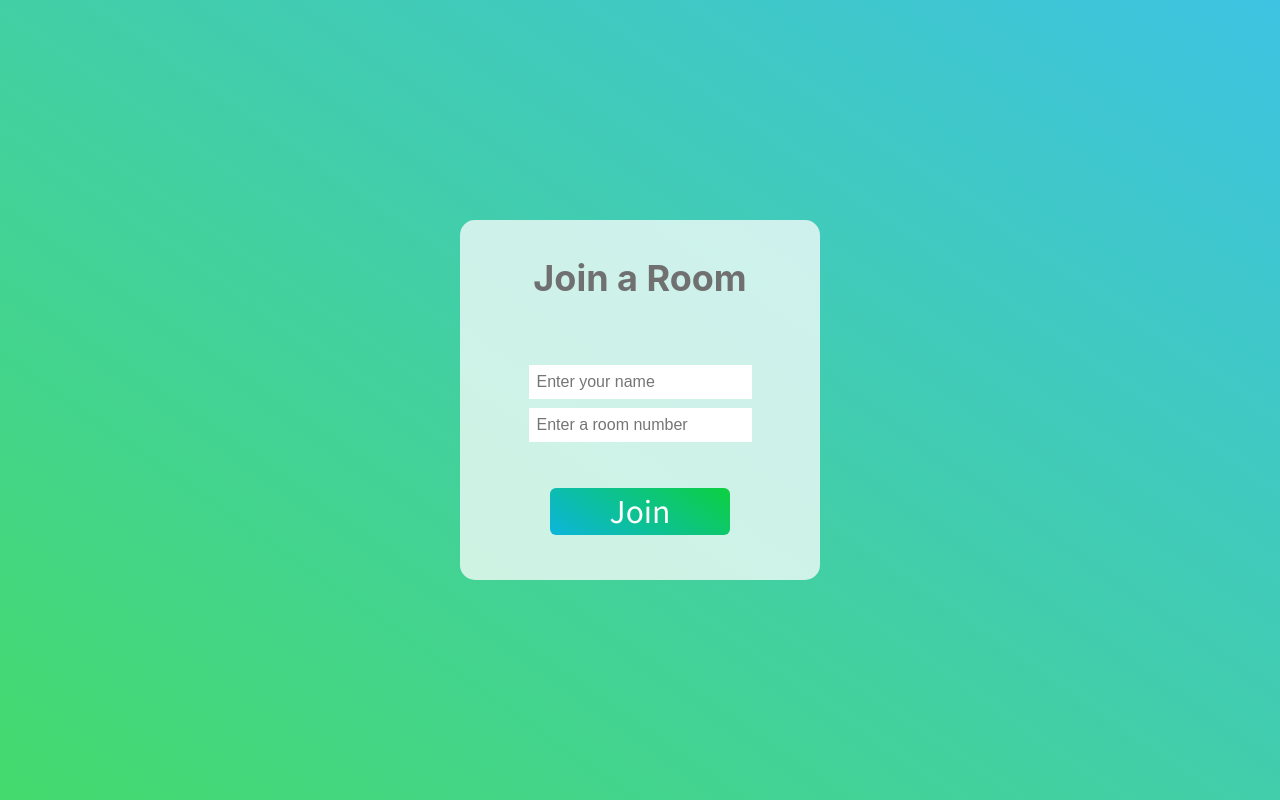
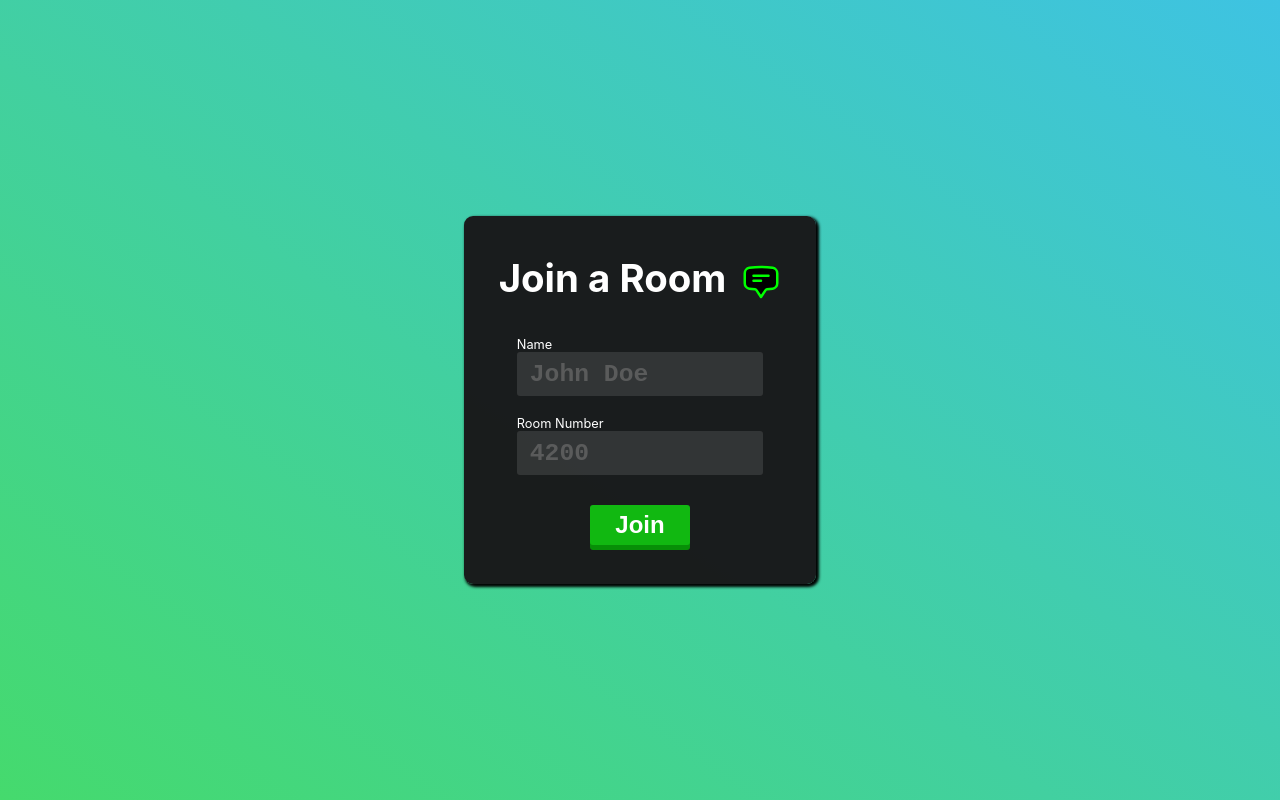
Before and after one commit to Julianmenav/websockets-chat, a React (Vite) app in the folder client/: page /#/ in a window 1280 px wide. Built offline with nearby package versions, Linux system fonts and the light colour scheme; no server answers.

Commit message:
client(style): Change login css

```diff
--- a/client/src/App.css
+++ b/client/src/App.css
@@ -14,57 +14,97 @@
   background-repeat: repeat;
 }
 
-.roomFormComponent {
-  font-size: 20px;
+.roomFormComponent{
+  background-color: rgba(25, 26, 27, 0.986);
   margin: auto;
-  width: 18em;
-  height: 18em;
-  border-radius: 15px;
-  overflow: hidden;
-  background-color: rgba(255, 255, 255, 0.74);
+  width: 22em;
+  height: 23em;
+  color: #fff;
+  border-radius: 9px;
+  box-shadow: 2px 2px 3px 1px #000;
+  display: flex;
+  flex-direction: column;
 }
 
 .roomFormHeader {
-  display: flex;
-  justify-content: center;
-  height: 25%;
-  font-size: 1.8em;
+  height: 33%;
+  display: grid;
+  place-content: center;
 }
 
 .roomFormHeader > p {
-  color: rgb(112, 112, 112);
-  font-weight: bold;
-  margin-top: 1em;
+  font-size: 2.4em;
+  font-weight:  700;
+
+}
+
+.roomFormHeader img {
+  width: 40px;
+  margin-left: 6px;
+  transform: translatey(25%);
 }
 
 .roomForm {
+  flex-grow: 1;
   display: flex;
   flex-direction: column;
-  justify-content: space-evenly;
-  align-items: center;
-  height: 75%;
+  align-items: flex-end;
 }
 
 #inputs {
   display: flex;
+  width: 70%;
   flex-direction: column;
+  justify-content: center;
+  align-items: start;
+  margin: 0 auto;
 }
 
-.input {
-  border: none;
+label {
   font-size: 0.8em;
-  margin-top: 0.6em;
-  padding: 0.5em;
 }
 
-.joinRoomButton{
+.input{
+  font-size: 1.9em;
+  font-family: monospace;
+  margin-bottom: 20px;
+  padding: 8px 13px;
+  border-radius: 3px;
+  border: none;
+  background-color: rgba(187, 187, 187, 0.151);
+  color: #00e200;
+  font-weight: bold;
+}
+
+.input::placeholder {
+  opacity: 0.6;
+}
+
+#inputs > * {
+  width: 100%;
+}
+
+.joinRoomButton {
+  margin-top: 0.4em;
+  font-size: 1.5em;
+  margin: 0 auto;
+  margin-top: 0.4em;
+  border: none;
+  padding: 6px 25px;
+  border-radius: 3px;
+  font-weight: bold;
+  background-color: #11b811;
   color: #fff;
-  background: linear-gradient(35deg, rgb(12, 181, 219) 0%, rgb(13, 207, 65) 99%);
-  border: none;
-  border-radius: 6px;
-  padding: 0 2em 0.1em 2em;
-  font-size: 1.5em;
-  font-family: 'Noto Sans JP', sans-serif;
+  box-shadow: 0 5px #078f07;
+}
+
+.joinRoomButton:hover {
+  background-color: #03E304;
+}
+
+.joinRoomButton:active {
+  transform: translatey(2px);
+  box-shadow: 0 3px #078f07;
 }
 
 .roomNumber{
--- a/client/src/components/RoomForm.jsx
+++ b/client/src/components/RoomForm.jsx
@@ -1,5 +1,6 @@
 import React, { useState } from "react";
 import { useNavigate } from "react-router-dom";
+import chatIcon from "../assets/favicon.svg";
 
 const RoomForm = () => {
   const [room, setRoom] = useState("");
@@ -13,21 +14,25 @@ const RoomForm = () => {
   return (
     <div className="roomFormComponent">
       <div className="roomFormHeader">
-        <p>Join a Room</p>
+        <p>Join a Room <span><img src={chatIcon} alt=""></img></span></p>
       </div>
       <form className="roomForm" onSubmit={joinRoom}>
         <div id="inputs" >
+          <label for="name" >Name</label>
           <input
+            id="name"
             className="input"
             onChange={(event) => setName(event.target.value)}
-            placeholder="Enter your name"
+            placeholder="John Doe"
             required="required"
             pattern="[A-Za-z0-9]{1,10}[\s_-]?[A-Za-z0-9]{1,10}"
           />
+          <label for="room" >Room Number</label>
           <input
+            id="room"
             className="input"
             onChange={(event) => setRoom(event.target.value)}
-            placeholder="Enter a room number"
+            placeholder="4200"
             required="required"
             pattern="[0-9]{1,4}"
           />
```
